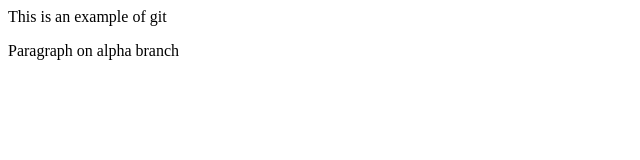
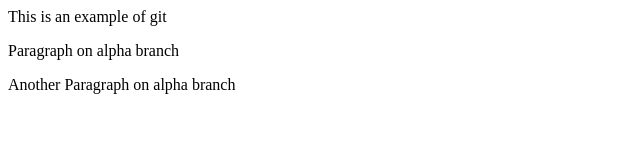
Before and after one commit to yariko0529/my-first-repository, a plain HTML site: page index.html in a window 1280 px wide. Shown: the whole page, without its empty margins (0-640 px from the left). Drawn offline with Linux system fonts and the light colour scheme.

Commit message:
Adding another paragraph on branch alpha

```diff
--- a/index.html
+++ b/index.html
@@ -5,5 +5,6 @@
 	<body>
 		<p>This is an example of git</p>
 		<p>Paragraph on alpha branch</p>
+		<p>Another Paragraph on alpha branch</p>
 	</body>
 </html>
```
